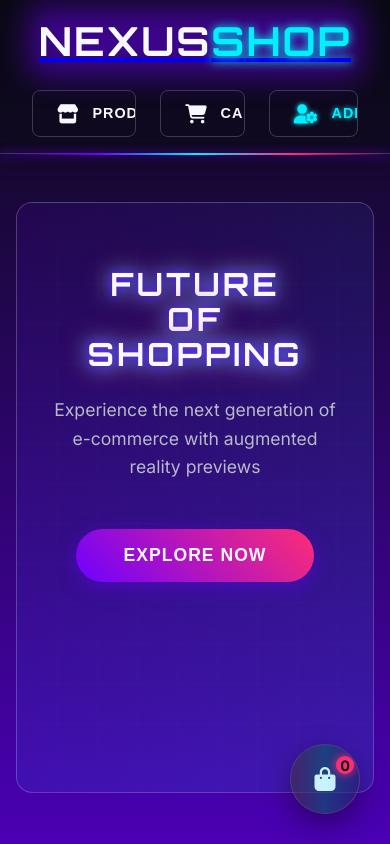
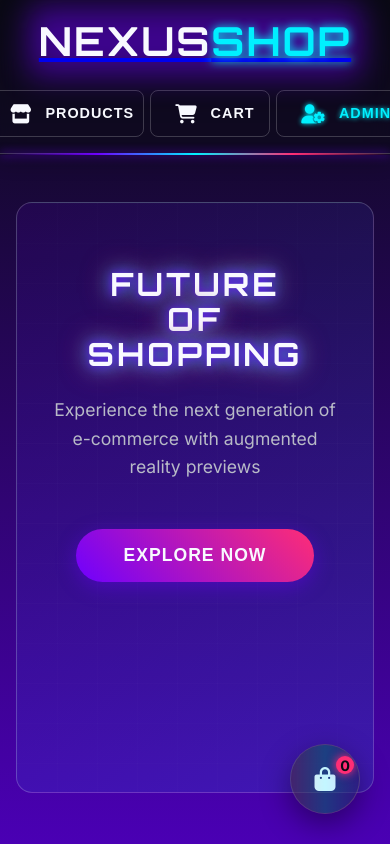
Before and after one commit to shehryarhafeez/Nexus-Ecommerce-Store, a plain HTML site: page index.html in a window 390 px wide. Shown: the top 844 px of the page. Drawn offline with nearby package versions, Linux system fonts and the light colour scheme.

Commit message:
Update styles.css

```diff
--- a/styles.css
+++ b/styles.css
@@ -1649,10 +1649,13 @@ body {
         gap: 1.5rem;
     }
 
-    .cyber-nav {
-        width: 100%;
+
+   .cyber-nav {
+        width: 420px;
         justify-content: center;
-    }
+        gap: 0.4rem;
+    }
+
 
     .hero-title {
         font-size: 2.5rem;
```
